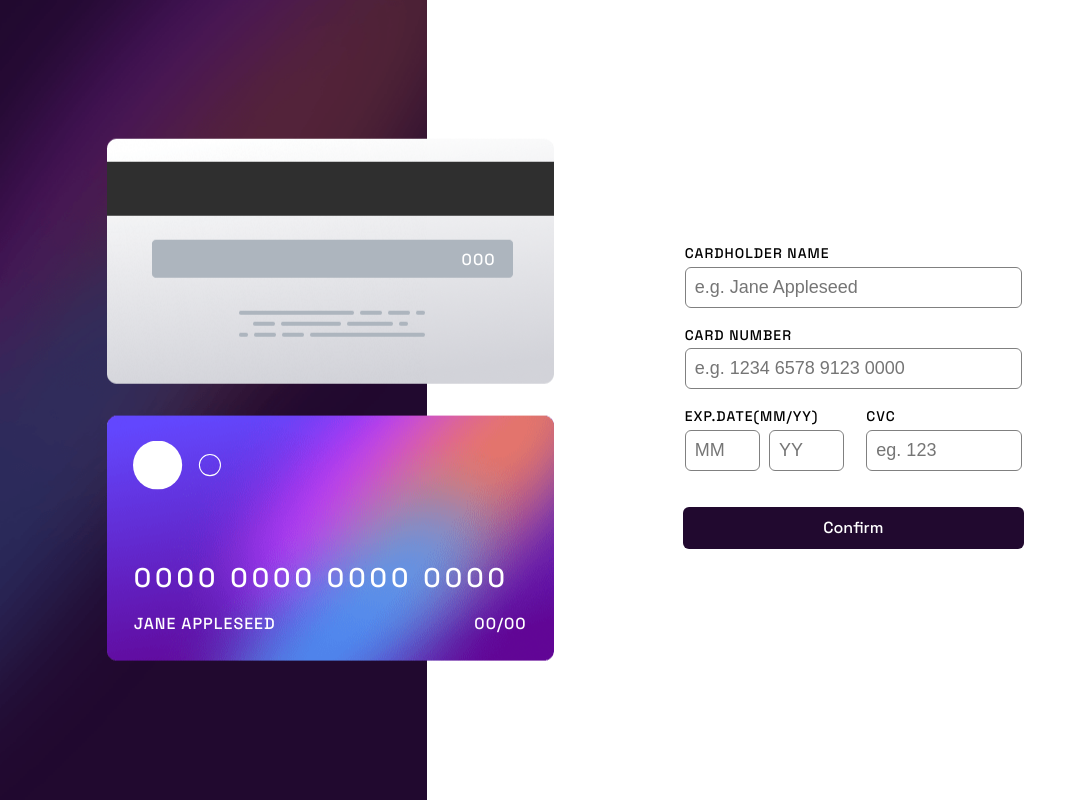
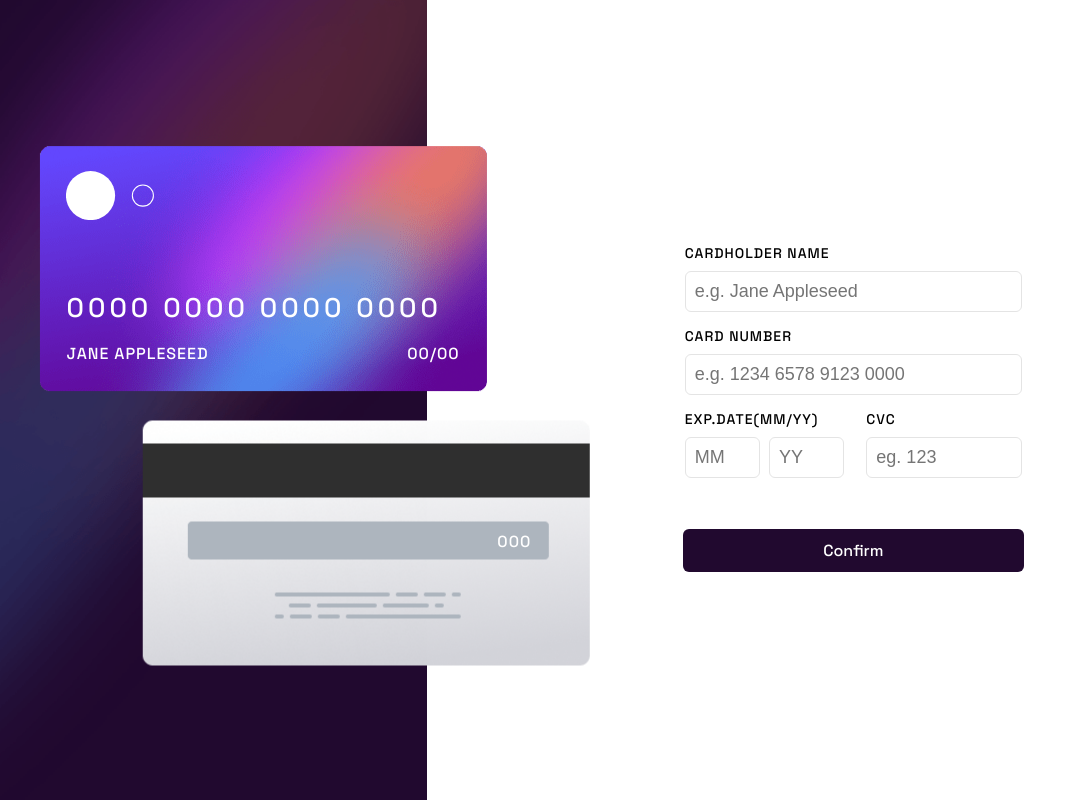
Before and after one commit to AitorGallardo/Interactive-card-form, a React (Vite) app: page / in a window 1280 px wide. Shown: the whole page, without its empty margins (0-1087 px from the left). Built offline with nearby package versions, Linux system fonts and the light colour scheme.

Commit message:
card respnsive potioning, input padding and border

```diff
--- a/src/App.css
+++ b/src/App.css
@@ -105,7 +105,7 @@ input {
   padding: 0.5rem;
   border-radius: 6px;
   font-size: 18px;
-  border: 1px solid grey;
+  border: 1px solid #e4e4e4;
 }
 
 input:focus,
@@ -139,7 +139,7 @@ button {
   border: none;
   color: var(--white-color);
   background-color: var(--very-dark-gray-violet-color);
-  margin-top: 1rem;
+  margin-top: 2rem;
   cursor: pointer;
 }
 
@@ -392,7 +392,17 @@ button:hover {
     font-size: 24px;
   }
 } */
-@media screen and (min-width: 1201px) and (max-width: 1800px) {
+@media screen and (min-width: 1201px) and (max-width: 1350px) {
+  .app__frontface_card-container {
+  transform: translate(-15%, -22%);
+
+  }
+  .app__backface_card-container {
+  transform: translate(8%, 90%);
+
+  }
+}
+@media screen and (min-width: 1351px) and (max-width: 1700px) {
   /* .app__frontface_card-container,
   .app__backface_card-container {
     width: 400px;
@@ -403,9 +413,11 @@ button:hover {
   } */
 
   .app__frontface_card-container {
-    transform: translate(0, 88%);
+  transform: translate(0%, -22%);
+
   }
   .app__backface_card-container {
-    transform: translate(0%, -25%);
+  transform: translate(23%, 90%);
+
   }
 }
--- a/src/components/dateInput/DateInput.css
+++ b/src/components/dateInput/DateInput.css
@@ -2,7 +2,7 @@
   flex: 1;
   display: flex;
   flex-direction: column;
-  gap: 0.25rem;
+  gap: 0.5rem;
   border: none;
   max-height: 65px;
   transition: max-height 0.3s ease-in-out;
--- a/src/components/form/Form.css
+++ b/src/components/form/Form.css
@@ -32,11 +32,11 @@
 }
 
 .form__container-exp_date-inputs input {
-  width: 50%;
+  /* width: 50%;
   padding: 0.5rem;
   border-radius: 6px;
-  font-size: 18px;
-  border: 1px solid grey;
+  font-size: 18px; */
+  /* border: 1px solid #e4e4e4; */
 }
 
 .form__container-exp_date-inputs input:focus {
--- a/src/components/input/Input.css
+++ b/src/components/input/Input.css
@@ -1,7 +1,7 @@
 .input__container {
   display: flex;
   flex-direction: column;
-  gap: 0.25rem;
+  gap: 0.5rem;
   border: none;
   letter-spacing: 1px;
   max-height: 65px;
```
Also changed, not shown: 1 other file (tests, documents, lock files or other folders).
